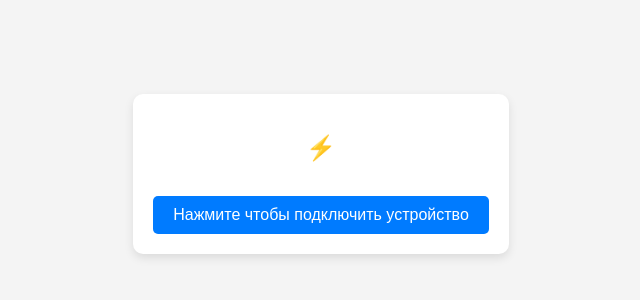
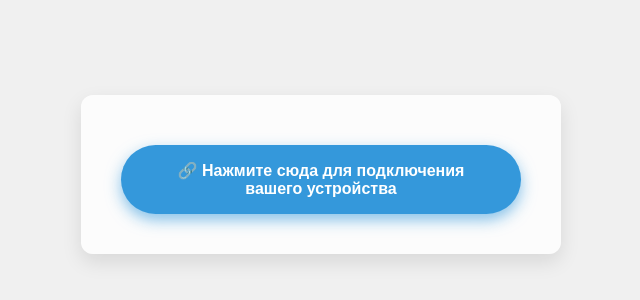
Before and after one commit to connectpage/addconfig, a plain HTML site: page index.html in a window 1280 px wide. Shown: the part 234-534 px from the top of the page, without its empty margins (319-959 px from the left). Drawn offline with Linux system fonts and the light colour scheme.

Commit message:
Update index.html

```diff
--- a/index.html
+++ b/index.html
@@ -5,77 +5,70 @@
     <meta name="viewport" content="width=device-width, initial-scale=1.0">
     <title>Подключение устройства</title>
     <style>
+        @import url('https://fonts.googleapis.com/css2?family=Fira+Code:wght@400;500;600&display=swap');
+
         body {
             display: flex;
             justify-content: center;
             align-items: center;
             height: 100vh;
-            background-color: #f4f4f4;
-            font-family: 'Menlo', monospace;
+            background: #f0f0f0;
+            font-family: 'Fira Code', monospace;
             text-align: center;
             color: #333;
         }
         .container {
-            padding: 20px;
-            background: white;
-            box-shadow: 0px 4px 10px rgba(0, 0, 0, 0.1);
-            border-radius: 10px;
-        }
-        .spinner {
-            margin: 20px auto;
-            width: 40px;
-            height: 40px;
-            border: 4px solid #ddd;
-            border-top: 4px solid #007bff;
-            border-radius: 50%;
-            animation: spin 1s linear infinite;
-            display: none;
-        }
-        @keyframes spin {
-            from { transform: rotate(0deg); }
-            to { transform: rotate(360deg); }
+            padding: 40px;
+            background: rgba(255, 255, 255, 0.8);
+            backdrop-filter: blur(10px);
+            border-radius: 12px;
+            box-shadow: 0 8px 20px rgba(0, 0, 0, 0.1);
+            max-width: 400px;
         }
         .button {
             display: inline-block;
-            padding: 10px 20px;
+            padding: 16px 35px;
             font-size: 16px;
-            color: white;
-            background-color: #007bff;
+            font-weight: bold;
+            color: #fff;
+            background: #3498db;
             border: none;
-            border-radius: 5px;
+            border-radius: 50px;
             cursor: pointer;
-            margin-top: 15px;
+            transition: transform 0.2s ease, box-shadow 0.2s ease;
+            box-shadow: 0 6px 15px rgba(52, 152, 219, 0.6);
+            margin-top: 10px;
+            outline: none;
         }
         .button:hover {
-            background-color: #0056b3;
+            box-shadow: 0 8px 20px rgba(52, 152, 219, 0.8);
+            transform: translateY(-3px);
+        }
+        .button:active {
+            transform: translateY(2px) scale(0.98);
+            box-shadow: 0 4px 10px rgba(52, 152, 219, 0.5);
         }
     </style>
     <script>
         function startRedirect() {
             const urlParams = new URLSearchParams(window.location.search);
             const redirectTo = urlParams.get('redirect_to');
-            const message = document.getElementById("message");
-            const spinner = document.getElementById("spinner");
             const button = document.getElementById("redirectButton");
 
             if (redirectTo) {
-                message.innerText = "Перенаправление...";
-                spinner.style.display = "block";
-                button.style.display = "none";
+                button.innerText = "Перенаправление...";
                 setTimeout(() => {
                     window.location.href = redirectTo;
                 }, 2000);
             } else {
-                message.innerText = "Ошибка: отсутствует параметр redirect_to";
+                button.innerText = "Ошибка: отсутствует параметр redirect_to";
             }
         }
     </script>
 </head>
 <body>
     <div class="container">
-        <h2 id="message">⚡️</h2>
-        <button id="redirectButton" class="button" onclick="startRedirect()">Нажмите чтобы подключить устройство</button>
-        <div id="spinner" class="spinner"></div>
+        <button id="redirectButton" class="button" onclick="startRedirect()">🔗 Нажмите сюда для подключения вашего устройства</button>
     </div>
 </body>
 </html>
```
